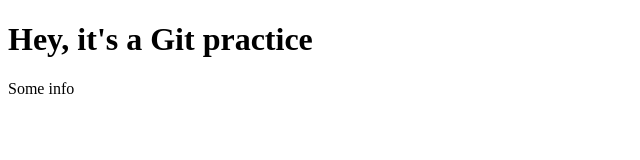
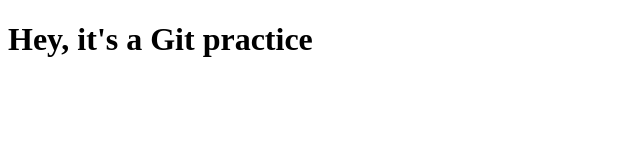
Before and after one commit to adi221/git-practice, a plain HTML site: page index.html in a window 1280 px wide. Shown: the full height of the page, 0-640 px from the left. Drawn offline with Linux system fonts and the light colour scheme.

Commit message:
Revert "Added info and style"
This reverts commit e1ede5f7077d1d9198f07582fa3e1ca2cbc2476c.

```diff
--- a/index.html
+++ b/index.html
@@ -8,6 +8,5 @@
   </head>
   <body>
     <h1>Hey, it's a Git practice</h1>
-    <p id="info">Some info</p>
   </body>
 </html>
--- a/styles.css
+++ b/styles.css
@@ -8,8 +8,3 @@ body {
 h1 {
   color: red;
 }
-
-#info {
-  letter-spacing: 1.1px;
-  text-transform: uppercase;
-}
```
